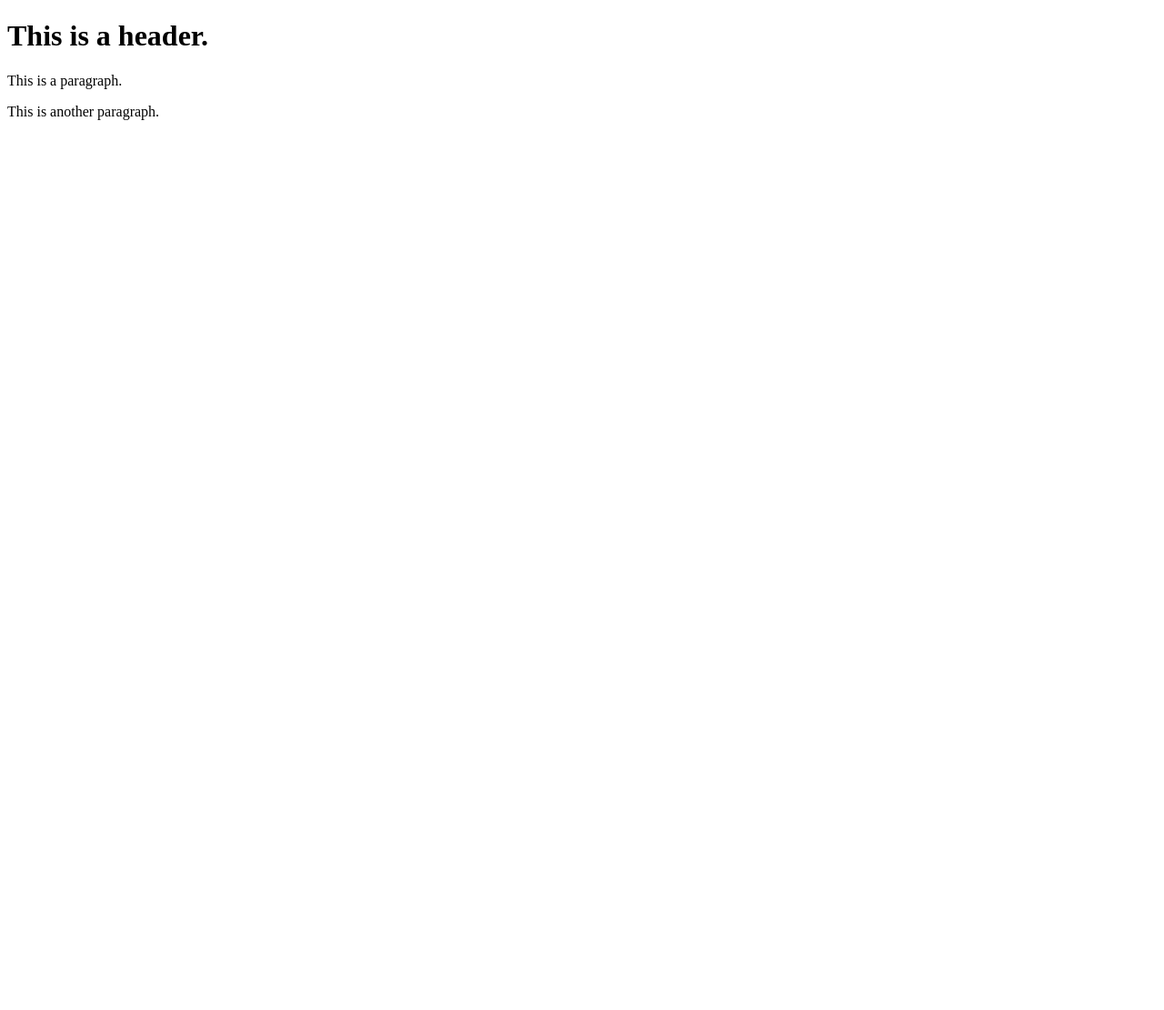
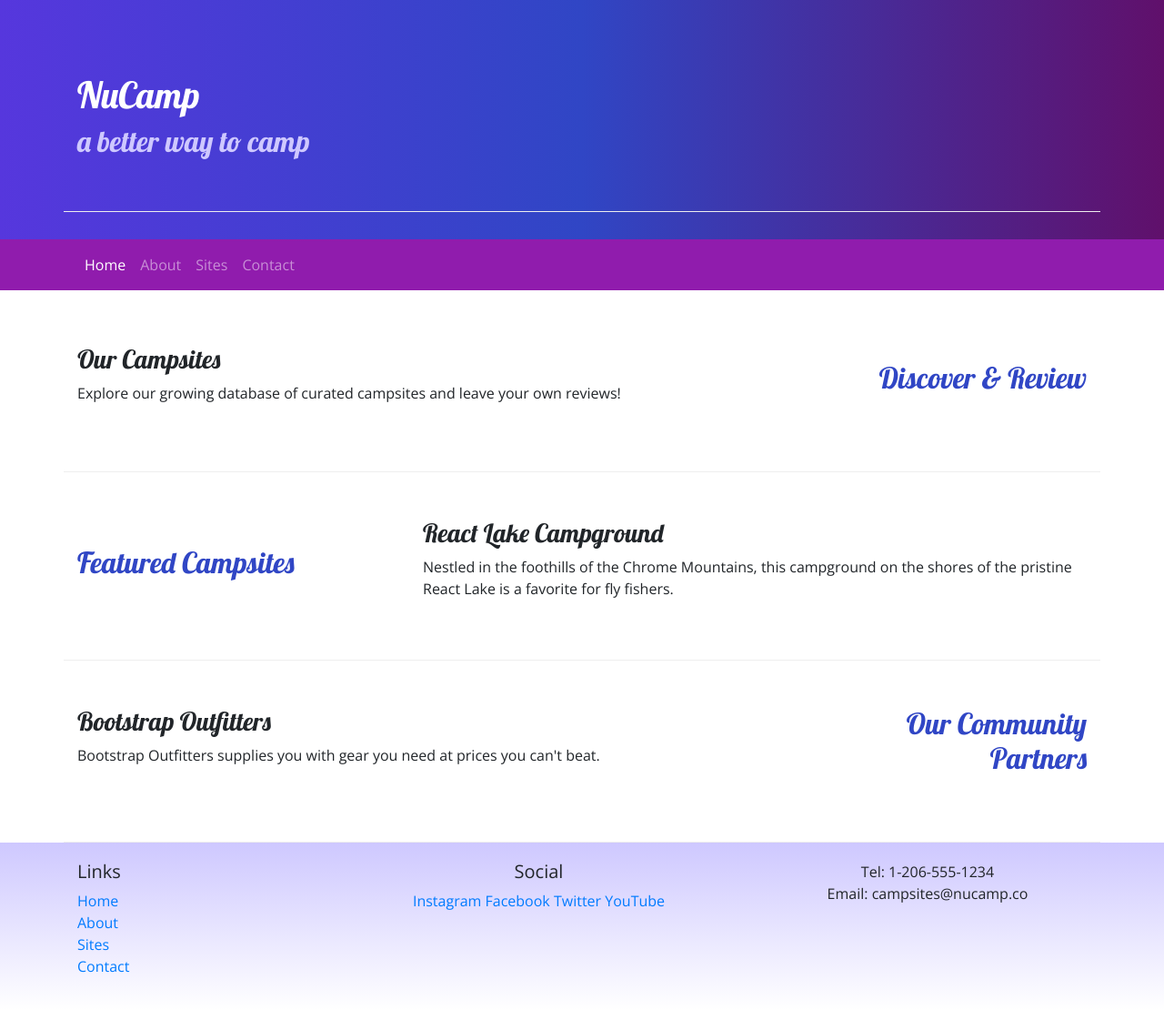
Before and after one commit to Nicolas-Andulsky-Allen/NuCamp, a website: page index.html in a window 1280 px wide. Shown: the whole page at 91% size. Before the commit the page ends 800 px from the top, so only its background shows below. Drawn offline with nearby package versions, Linux system fonts and the light colour scheme; files that its build step writes are made by us from their sources.

Commit message:
Add files via upload

```diff
--- a/index.html
+++ b/index.html
@@ -1,10 +1,130 @@
 <!DOCTYPE html>
-<html>
+<html lang="en">
   <head>
-    <body>
-      <h1>This is a header.</h1>
-      <p>This is a paragraph.</p>
-      <p>This is another paragraph.</p>
-    </body>
+    <!-- Required meta tags always come first -->
+    <meta charset="utf-8" />
+    <meta name="viewport" content="width=device-width, initial-scale=1" />
+
+    <!-- Bootstrap CSS -->
+    <link
+      rel="stylesheet"
+      href="node_modules/bootstrap/dist/css/bootstrap.min.css"
+    />
+    <link
+      rel="stylesheet"
+      href="https://fonts.googleapis.com/css?family=Lobster|Open+Sans"
+    />
+    <link rel="stylesheet" href="css/styles.css" />
+    <title>NuCamp: A Better Way To Camp</title>
   </head>
+
+  <body>
+    <header class="jumbotron jumbotron-fluid">
+      <div class="container">
+        <div class="row row-content align-items-center">
+          <div class="col">
+            <h1>NuCamp</h1>
+            <h2>a better way to camp</h2>
+          </div>
+        </div>
+      </div>
+    </header>
+
+    <nav class="navbar navbar-expand-sm navbar-dark sticky-top">
+      <div class="container">
+        <button
+          class="navbar-toggler ml-auto"
+          type="button"
+          data-toggle="collapse"
+          data-target="#nucampNavbar"
+        >
+          <span class="navbar-toggler-icon"></span>
+        </button>
+        <div class="collapse navbar-collapse" id="nucampNavbar">
+          <ul class="navbar-nav">
+            <li class="nav-item active">
+              <a class="nav-link" href="#">Home</a>
+            </li>
+            <li class="nav-item">
+              <a class="nav-link" href="aboutus.html">About</a>
+            </li>
+            <li class="nav-item"><a class="nav-link" href="#">Sites</a></li>
+            <li class="nav-item"><a class="nav-link" href="#">Contact</a></li>
+          </ul>
+        </div>
+      </div>
+    </nav>
+
+    <div class="container">
+      <div class="row row-content align-items-center">
+        <div class="col-sm-4 con-md-3 order-sm-last">
+          <h2 class="text-sm-right">Discover & Review</h2>
+        </div>
+        <div class="col">
+          <h3>Our Campsites</h3>
+          <p class="d-none d-sm-block">
+            Explore our growing database of curated campsites and leave your own
+            reviews!
+          </p>
+        </div>
+      </div>
+
+      <div class="row row-content align-items-center">
+        <div class="col-sm-4 con-md-3">
+          <h2>Featured Campsites</h2>
+        </div>
+        <div class="col">
+          <h3>React Lake Campground</h3>
+          <p class="d-none d-sm-block">
+            Nestled in the foothills of the Chrome Mountains, this campground on
+            the shores of the pristine React Lake is a favorite for fly fishers.
+          </p>
+        </div>
+      </div>
+
+      <div class="row row-content">
+        <div class="col-sm-4 order-sm-last col-md-3">
+          <h2 class="text-sm-right">Our Community Partners</h2>
+        </div>
+        <div class="col">
+          <h3>Bootstrap Outfitters</h3>
+          <p class="d-none d-sm-block">
+            Bootstrap Outfitters supplies you with gear you need at prices you
+            can't beat.
+          </p>
+        </div>
+      </div>
+    </div>
+    <footer>
+      <div class="container">
+        <div class="row">
+          <div class="col-4 col-sm-2">
+            <h5>Links</h5>
+            <ul class="list-unstyled">
+              <li><a href="#">Home</a></li>
+              <li><a href="aboutus.html">About</a></li>
+              <li><a href="#">Sites</a></li>
+              <li><a href="#">Contact</a></li>
+            </ul>
+          </div>
+          <div class="col-6 offset-1 col-sm-5 text-center">
+            <h5>Social</h5>
+            <a href="http://instagram.com/">Instagram</a>
+            <a href="http://facebook.com/">Facebook</a>
+            <a href="http://twitter.com/">Twitter</a>
+            <a href="http://youtube.com/">YouTube</a>
+          </div>
+          <div class="col-sm-4 text-center">
+            Tel: 1-206-555-1234<br />
+            Email: campsites@nucamp.co
+          </div>
+        </div>
+      </div>
+    </footer>
+
+    <!-- jQuery must come first, then Popper.js, then the Bootstrap JavaScript plugins.-->
+    <script src="node_modules/jquery/dist/jquery.slim.min.js"></script>
+    <script src="node_modules/popper.js/dist/umd/popper.min.js"></script>
+    <script src="node_modules/bootstrap/dist/js/bootstrap.min.js"></script>
+  </body>
 </html>
--- /dev/null
+++ b/styles.css
@@ -0,0 +1,39 @@
+body {
+  font-family: "Open Sans", sans-serif;
+}
+
+h1,
+h2,
+h3 {
+  font-family: "Lobster", cursive;
+}
+
+h2 {
+  color: #3046c5;
+}
+
+header h2 {
+  color: #cec8ff;
+}
+
+footer {
+  background-image: linear-gradient(#cec8ff, white);
+  padding: 20px 0;
+}
+
+.jumbotron {
+  padding: 30px;
+  background-image: linear-gradient(to right, #5637dd, #3046c5, #60106b);
+  color: white;
+  margin: 0;
+}
+
+.row-content {
+  padding: 50px 0;
+  border-bottom: 1px ridge;
+  min-height: 200px;
+}
+
+.navbar {
+  background-color: #901cad;
+}
```
Also changed, not shown: aboutus.html (added, +148 -0 lines), package.json (+10 -5 lines), test_snip_bootstrap.html (added, +22 -0 lines), 1 other file.
